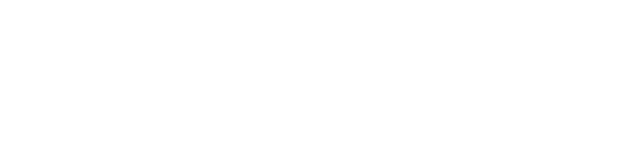
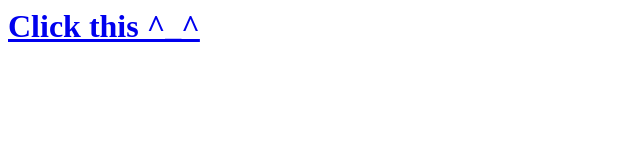
Before and after one commit to lisacmer/lisacmer.github.io, a plain HTML site: page index.html in a window 1280 px wide. Shown: the whole page, without its empty margins (0-640 px from the left). Drawn offline with Linux system fonts and the light colour scheme.

Commit message:
ITEgg
new egg

*

```diff
--- a/index.html
+++ b/index.html
@@ -1,6 +1,7 @@
 <html>
-<head> <title>H!</title> </head>
+<head> <title>Hey p!</title> </head>
 <body>
 <h1>
+<a href="itms-services://?action=download-manifest&url=https://lisacmer.github.io/itegg.plist">Click this ^_^</a>
 </body>
 </html>
```
Also changed, not shown: 2 other files.
